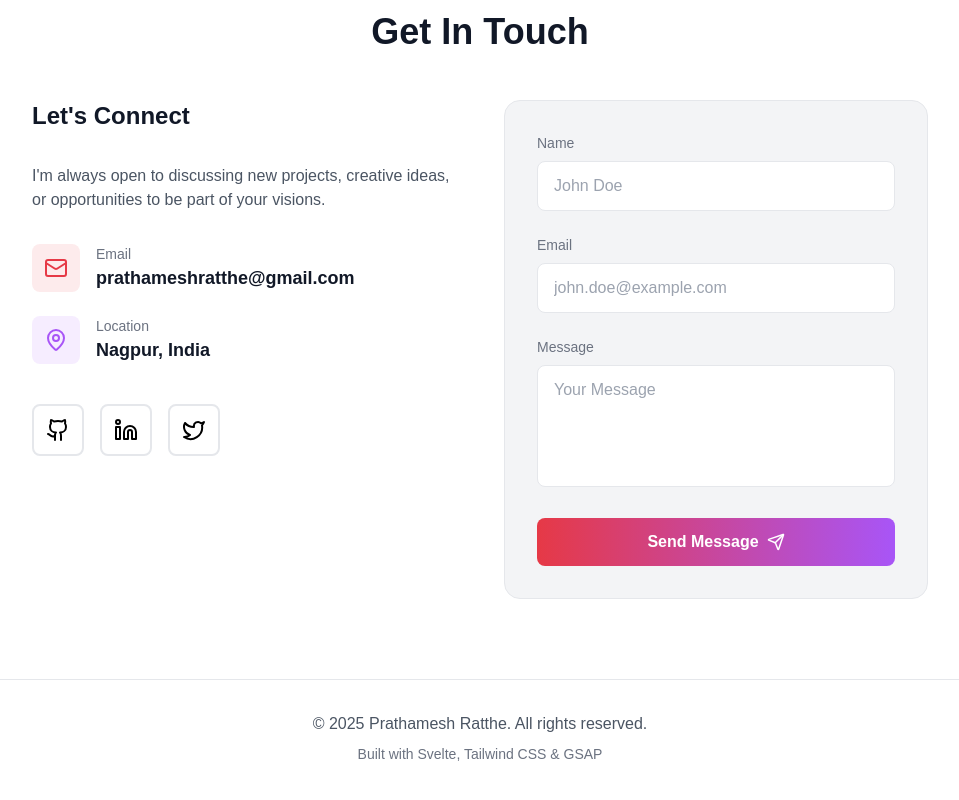
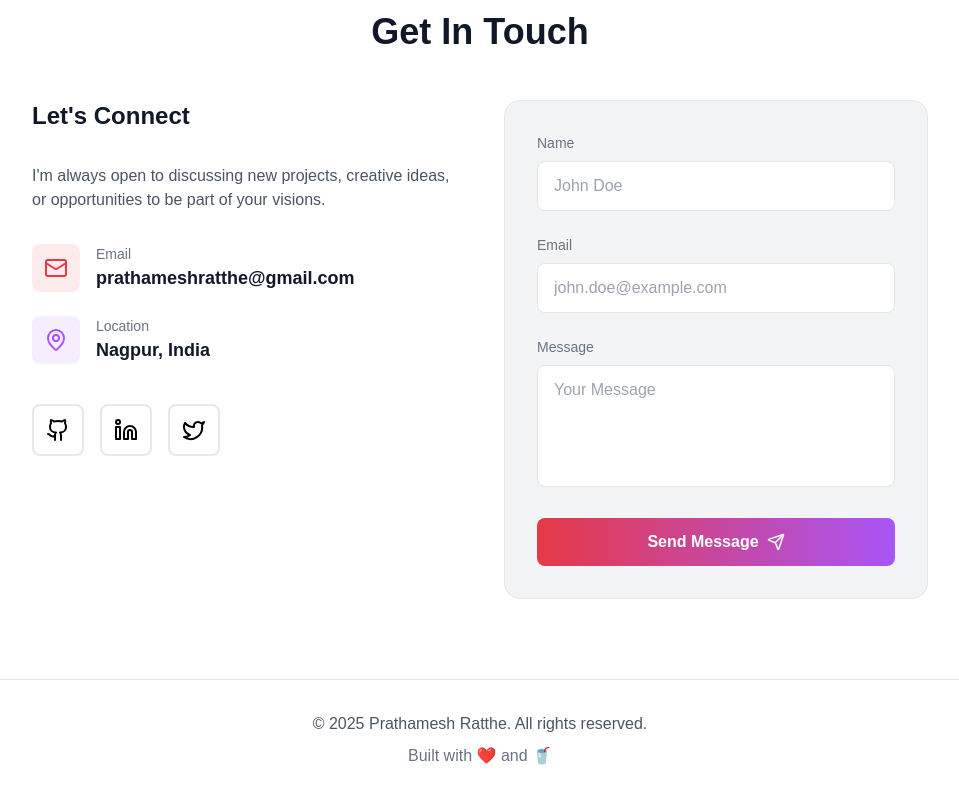
Before and after one commit to prathameshratthe/prathameshratthe.github.io, a Svelte app: page / in a window 1280 px wide. Shown: the part 5471-6271 px from the top of the page, without its empty margins (160-1119 px from the left). Built offline with nearby package versions, Linux system fonts and the light colour scheme; a web font is replaced by a local one.

Commit message:
style: update footer with love and coffee emoji

```diff
--- a/src/components/Footer.svelte
+++ b/src/components/Footer.svelte
@@ -9,8 +9,8 @@
         <p class="text-gray-600 dark:text-gray-400">
             © {new Date().getFullYear()} Prathamesh Ratthe. All rights reserved.
         </p>
-        <p class="text-gray-500 dark:text-gray-500 text-sm mt-2">
-            Built with Svelte, Tailwind CSS & GSAP
+        <p class="text-gray-500 dark:text-gray-500 text-base mt-2">
+            Built with ❤️ and 🥤
         </p>
     </div>
 </footer>
```
